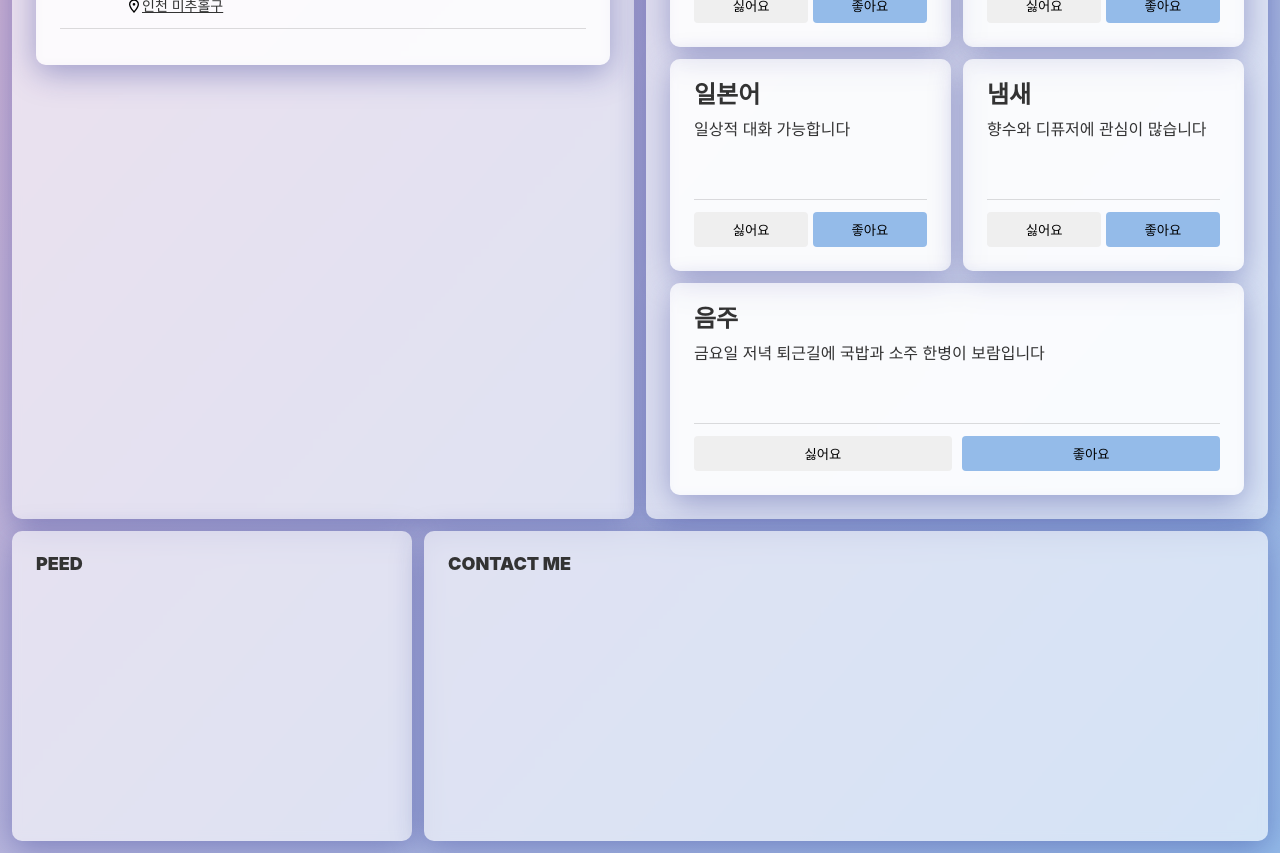
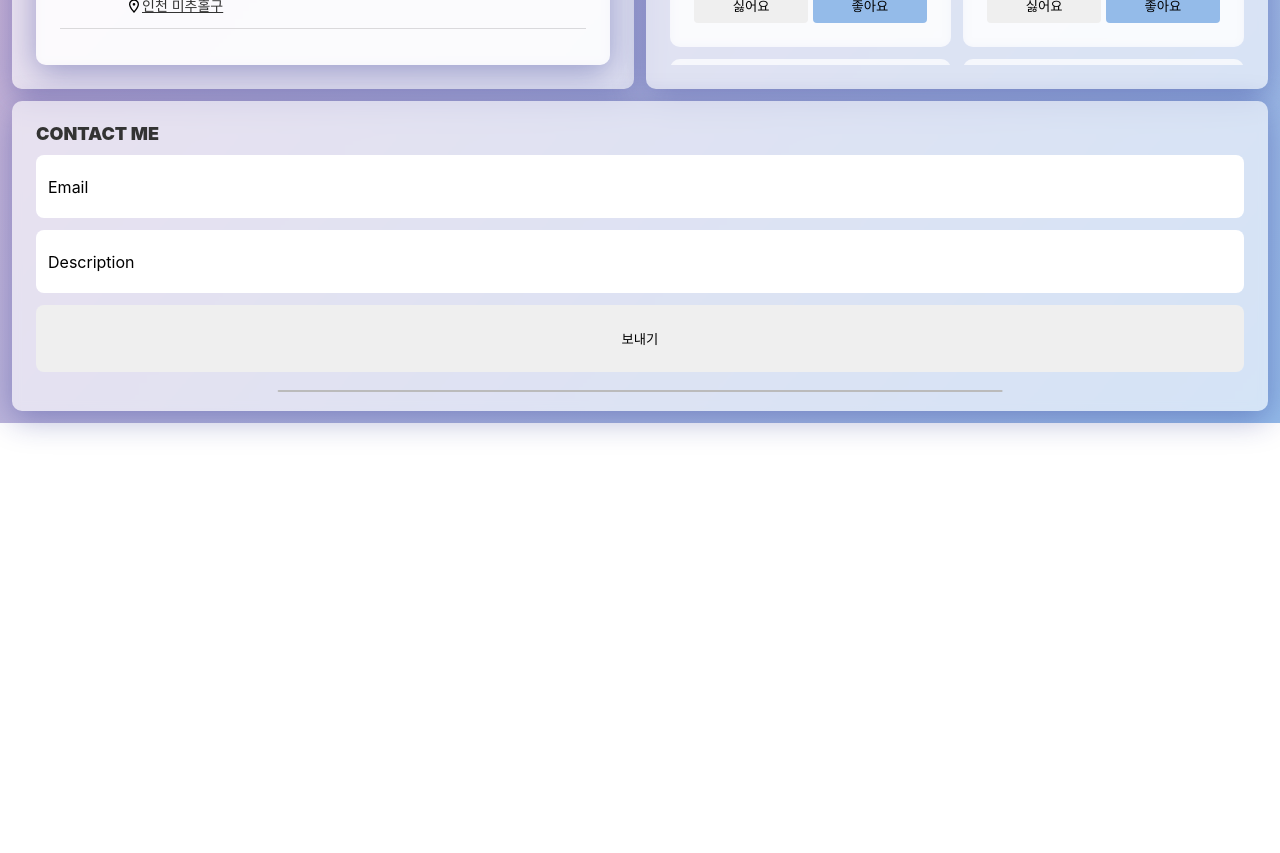
Before and after one commit to GoodPart/24_pp, a React (Create React App) app: page / in a window 1280 px wide. Shown: the part 1400-2253 px from the top of the page. After the commit the page ends 1823 px from the top, so only its background shows below. Built offline with nearby package versions, Linux system fonts and the light colour scheme; no server answers; a web font is replaced by a local one.

Commit message:
노드 메일러 추가

```diff
--- a/src/Home.js
+++ b/src/Home.js
@@ -25,6 +25,8 @@ import { privateData, myData } from "./components/jsons/private";
 import { Label, LabelItemInlineDesc } from "./components/widget/w_label";
 
 import { Etc } from "./components/widget/etc/w_etc";
+
+import Contact from "./components/widget/contact/contact"
 
 
 
@@ -146,24 +148,29 @@ function Home({ themeChange,testAction, testState }) {
           </PanelFlexInnerWrap>
         </PanelWrapper>
         <PanelWrapper>
-          <PanelFlexInnerWrap $direction={"row"} className={"profile"}>
+          {/* <PanelFlexInnerWrap $direction={"row"} className={"my self"} $expanded={true}>
             <PanelFlx
-              flex={"inherit"}
-              width={400}
+              flex={1}
+              // width={400}
               height={310}
               padding={24}
               theme={theme}
-              children={<Heading01 className="">peed</Heading01>}
+              children={<Heading01 className="">my self</Heading01>}
             />
-          </PanelFlexInnerWrap>
+          </PanelFlexInnerWrap> */}
           <PanelFlexInnerWrap $direction={"row"} className={"contact"} $expanded={true}>
             <PanelFlx
               flex={1}
               height={310}
               padding={24}
               theme={theme}
-              children={<Heading01 className="">contact me</Heading01>}
-            />
+            >
+              <PanelFlexInnerWrap $direction={"column"}  $expanded={true} $gap={12}>
+                <Heading01 className="">contact me</Heading01>
+                <Contact />
+
+              </PanelFlexInnerWrap>
+              </PanelFlx>
           </PanelFlexInnerWrap>
         </PanelWrapper>
       </div>
--- /dev/null
+++ b/src/components/widget/contact/contact.js
@@ -0,0 +1,72 @@
+import React, { useState } from 'react';
+import { LabelTextField } from "../w_label"
+import styled from "styled-components"
+import axios from "axios"
+
+export default function Contact() {
+    const POST_URL = process.env.REACT_APP_DEV_SERVER_IP;
+    const [titleState, setTitleState] = useState('');
+    const [descState, setDescState] = useState('');
+
+    const [mailRequest, setMailRequest] = useState(false);
+
+    const titleOnChange = (data) => {
+        setTitleState(data)
+    }
+    const descOnChange = (data) => {
+        setDescState(data)
+    }
+
+    const sendMail = async () => {
+        setMailRequest(true);
+        await axios.post(POST_URL, {
+            mail: {
+                title: titleState,
+                desc : descState
+            }
+        }).then(res => {
+            console.log("get res =>", res.data)
+            if (res.data == "done") {
+                setTitleState("");
+                setDescState("");
+                alert("정상적으로 전송되었습니다.");
+                setMailRequest(false);
+            }
+        }).catch(error => console.log("error", error))
+    }
+    return <Wrap>
+        <LabelTextField labelName="Email" id="email" onChange={titleOnChange} value={titleState} />
+        <LabelTextField labelName="Description" id="desc" onChange={descOnChange} value={descState} />
+        <Submit onClick={sendMail}>{mailRequest ? "보내는중..." : "보내기" }</Submit>
+
+    </Wrap>
+}
+
+const Wrap = styled.div`
+    position: relative;
+    display: flex;
+    flex-direction : column;
+    gap: 12px;
+    width : 100%;
+
+    &:after {
+        content: '';
+        position: absolute;
+        bottom : -20px;
+        left : 50%;
+        width : 60%;
+        height: 2px;
+        border-radius: 20px;
+        transform: translateX(-50%);
+        background-color: #bbb;
+
+    }
+`
+
+const Submit = styled.button`
+    cursor: pointer;
+    width : 100%;
+    padding: 24px;
+    border-radius : 8px;
+    border: none;
+`
--- a/src/components/widget/etc/w_etc.js
+++ b/src/components/widget/etc/w_etc.js
@@ -57,6 +57,30 @@ const Wrap = styled.div`
         }
 
     }
+
+    @media (max-width : 1400px) and (min-width : 768px) {
+        flex: auto;
+        overflow-y: scroll;
+        height: 300px;
+
+
+        * {
+            box-shadow: none;
+        }
+    }
+    @media (max-width: 767px) {
+        flex: auto;
+        overflow-y: scroll;
+        width: 100%;
+        height: 500px;
+        .desc {
+            min-height: 30px;
+        }
+        * {
+            box-shadow: none;
+        }
+    }
+
 `
 const Item = styled.div`
     flex: 1;
--- a/src/components/widget/w_label.js
+++ b/src/components/widget/w_label.js
@@ -1,4 +1,5 @@
 import styled from "styled-components"
+
 
 export const Label = ({
     root = process.env.PUBLIC_URL,
@@ -31,3 +32,50 @@ export const LabelItemInlineDesc = styled.span`
         color: ${props => props.theme.textColor};
     }
 `
+
+export const LabelTextField = ({ labelName, id, onChange, value }) => {
+
+    return <InputWrapper>
+        <input type="text" id={id} value={value} onChange={(e) => onChange(e.target.value)}/>
+        <label htmlFor={id} className={value != "" ? "inV" : ""}>{labelName}</label>
+    </InputWrapper>
+}
+
+
+export const InputWrapper = styled.div`
+    position: relative;
+    width : 100%;
+
+    input {
+        padding : 24px 24px;
+        width : calc(100% - 48px);
+        border-radius : 8px;
+        border: none;
+
+        &:focus {
+            & + label {
+                top: 0;
+                transform: translateY(6px);
+                font-size: 12px;
+                font-weight : bold
+
+            }
+        }
+
+    }
+
+    input + label {
+        position: absolute;
+        left: 12px;
+        top : 50%;
+        transform: translateY(-50%);
+        transition:  .6s cubic-bezier(0.075, 0.82, 0.165, 1);
+
+        &.inV {
+            top: 0;
+            transform: translateY(6px);
+            font-size: 12px;
+            font-weight : bold
+        }
+    }
+`
```
Also changed, not shown: package.json (+9 -0 lines), server.js (added, +85 -0 lines), 2 other files (tests, documents, lock files or other folders).
